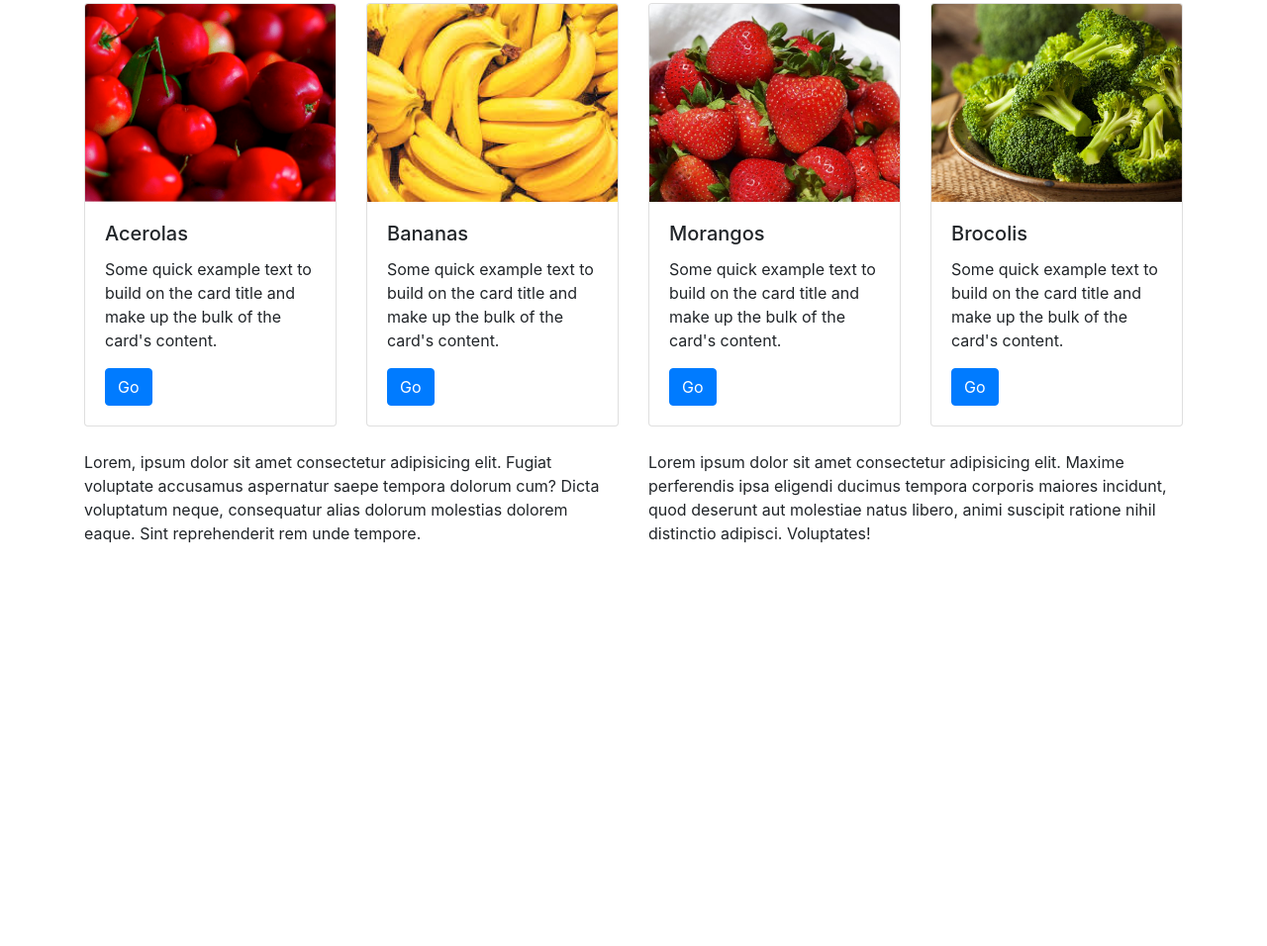
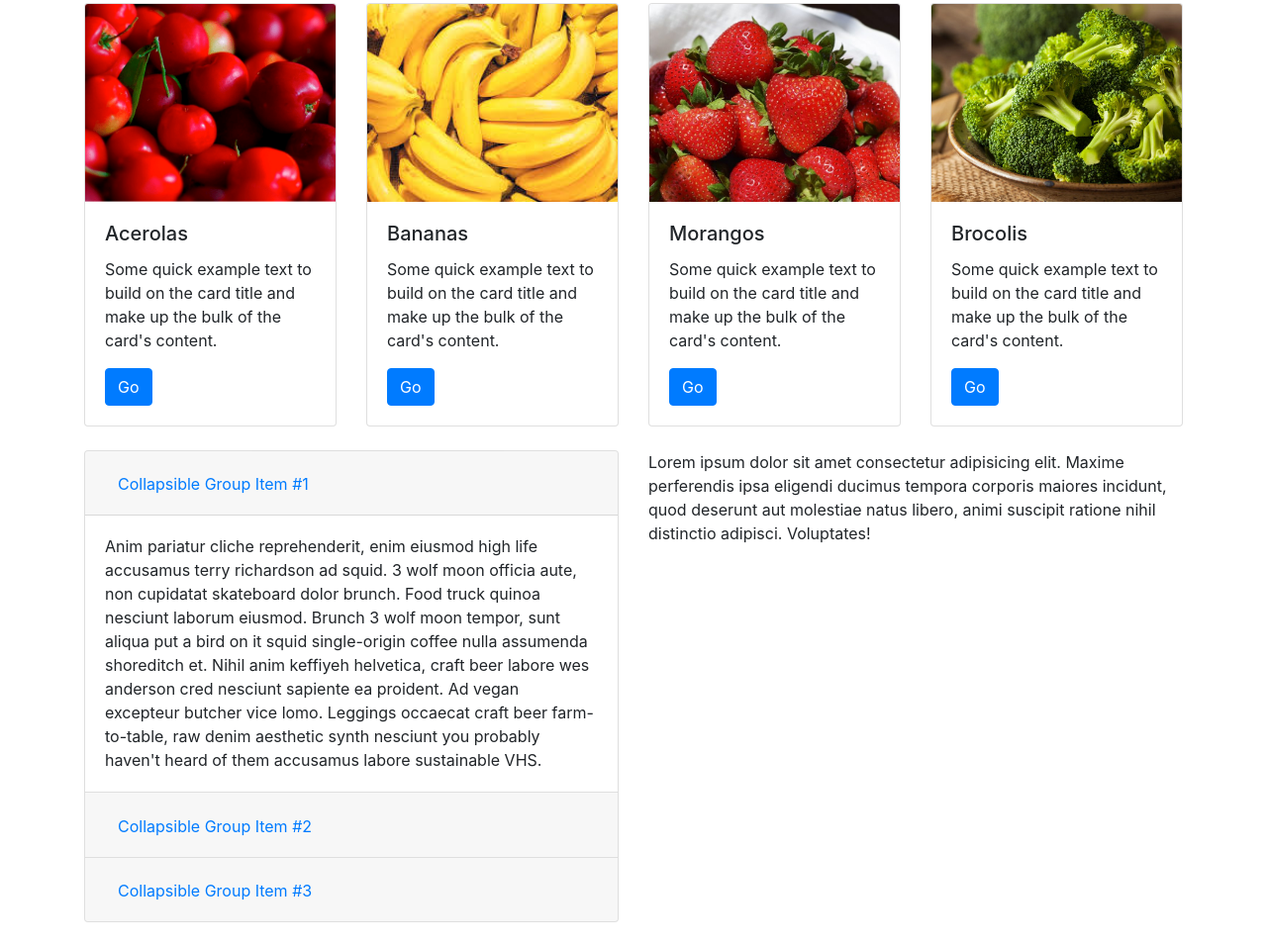
Before and after one commit to Caroline-Stelitano/organicos, a plain HTML site: page index.html in a window 1280 px wide. Shown: the part 1057-2013 px from the top of the page at 99% size. Before the commit the page ends 1632 px from the top, so only its background shows below. Drawn offline with nearby package versions, Linux system fonts and the light colour scheme.

Commit message:
adicionei collapse ao index.html

```diff
--- a/index.html
+++ b/index.html
@@ -184,7 +184,53 @@
             </div>
         </div>
         <div class="row my-4">
-            <div class="col-md-6">Lorem, ipsum dolor sit amet consectetur adipisicing elit. Fugiat voluptate accusamus aspernatur saepe tempora dolorum cum? Dicta voluptatum neque, consequatur alias dolorum molestias dolorem eaque. Sint reprehenderit rem unde tempore.</div>
+            <div class="col-md-6">
+                <div class="accordion" id="accordionExample">
+                    <div class="card">
+                      <div class="card-header" id="headingOne">
+                        <h2 class="mb-0">
+                          <button class="btn btn-link" type="button" data-toggle="collapse" data-target="#collapseOne" aria-expanded="true" aria-controls="collapseOne">
+                            Collapsible Group Item #1
+                          </button>
+                        </h2>
+                      </div>
+
+                      <div id="collapseOne" class="collapse show" aria-labelledby="headingOne" data-parent="#accordionExample">
+                        <div class="card-body">
+                          Anim pariatur cliche reprehenderit, enim eiusmod high life accusamus terry richardson ad squid. 3 wolf moon officia aute, non cupidatat skateboard dolor brunch. Food truck quinoa nesciunt laborum eiusmod. Brunch 3 wolf moon tempor, sunt aliqua put a bird on it squid single-origin coffee nulla assumenda shoreditch et. Nihil anim keffiyeh helvetica, craft beer labore wes anderson cred nesciunt sapiente ea proident. Ad vegan excepteur butcher vice lomo. Leggings occaecat craft beer farm-to-table, raw denim aesthetic synth nesciunt you probably haven't heard of them accusamus labore sustainable VHS.
+                        </div>
+                      </div>
+                    </div>
+                    <div class="card">
+                      <div class="card-header" id="headingTwo">
+                        <h2 class="mb-0">
+                          <button class="btn btn-link collapsed" type="button" data-toggle="collapse" data-target="#collapseTwo" aria-expanded="false" aria-controls="collapseTwo">
+                            Collapsible Group Item #2
+                          </button>
+                        </h2>
+                      </div>
+                      <div id="collapseTwo" class="collapse" aria-labelledby="headingTwo" data-parent="#accordionExample">
+                        <div class="card-body">
+                          Anim pariatur cliche reprehenderit, enim eiusmod high life accusamus terry richardson ad squid. 3 wolf moon officia aute, non cupidatat skateboard dolor brunch. Food truck quinoa nesciunt laborum eiusmod. Brunch 3 wolf moon tempor, sunt aliqua put a bird on it squid single-origin coffee nulla assumenda shoreditch et. Nihil anim keffiyeh helvetica, craft beer labore wes anderson cred nesciunt sapiente ea proident. Ad vegan excepteur butcher vice lomo. Leggings occaecat craft beer farm-to-table, raw denim aesthetic synth nesciunt you probably haven't heard of them accusamus labore sustainable VHS.
+                        </div>
+                      </div>
+                    </div>
+                    <div class="card">
+                      <div class="card-header" id="headingThree">
+                        <h2 class="mb-0">
+                          <button class="btn btn-link collapsed" type="button" data-toggle="collapse" data-target="#collapseThree" aria-expanded="false" aria-controls="collapseThree">
+                            Collapsible Group Item #3
+                          </button>
+                        </h2>
+                      </div>
+                      <div id="collapseThree" class="collapse" aria-labelledby="headingThree" data-parent="#accordionExample">
+                        <div class="card-body">
+                          Anim pariatur cliche reprehenderit, enim eiusmod high life accusamus terry richardson ad squid. 3 wolf moon officia aute, non cupidatat skateboard dolor brunch. Food truck quinoa nesciunt laborum eiusmod. Brunch 3 wolf moon tempor, sunt aliqua put a bird on it squid single-origin coffee nulla assumenda shoreditch et. Nihil anim keffiyeh helvetica, craft beer labore wes anderson cred nesciunt sapiente ea proident. Ad vegan excepteur butcher vice lomo. Leggings occaecat craft beer farm-to-table, raw denim aesthetic synth nesciunt you probably haven't heard of them accusamus labore sustainable VHS.
+                        </div>
+                      </div>
+                    </div>
+                  </div>
+            </div>
             <div class="col-md-6">Lorem ipsum dolor sit amet consectetur adipisicing elit. Maxime perferendis ipsa eligendi ducimus tempora corporis maiores incidunt, quod deserunt aut molestiae natus libero, animi suscipit ratione nihil distinctio adipisci. Voluptates!</div>
         </div>
     </div>
```
